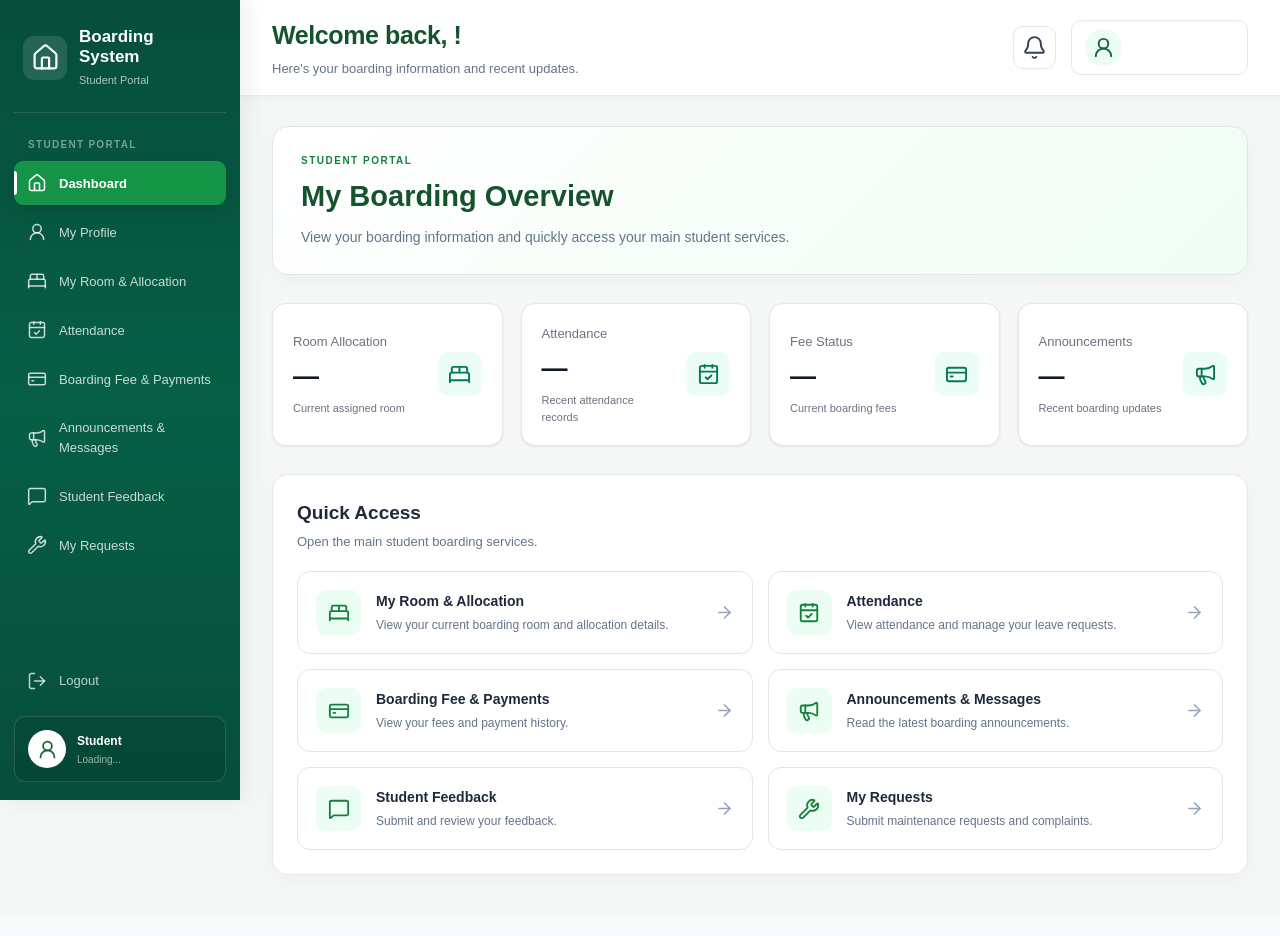
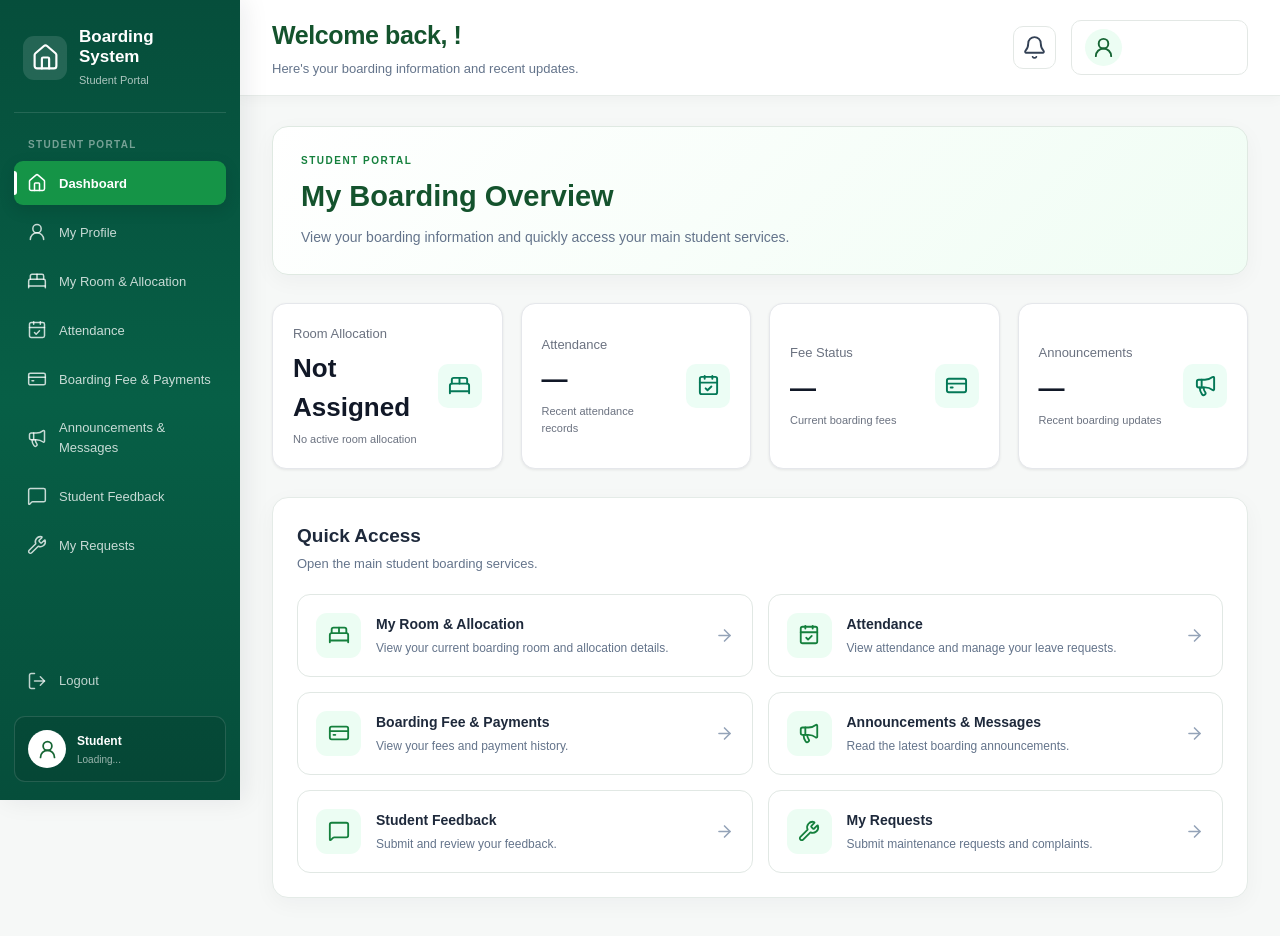
Before and after one commit to cjdebug/university-boarding-management-system, a React app in the folder frontend/: page /student/dashboard in a window 1280 px wide. Before the commit the page ends 915 px from the top, so only its background shows below. Built offline with nearby package versions, Linux system fonts and the light colour scheme; no server answers; the HTML template or start-up script is replaced by a standard one.

Commit message:
Make room allocation dashboard card functional

```diff
--- a/frontend/src/pages/student/Dashboard.jsx
+++ b/frontend/src/pages/student/Dashboard.jsx
@@ -1,4 +1,6 @@
+import { useEffect, useState } from "react";
 import { useNavigate } from "react-router-dom";
+import { apiRequest } from "../../services/api";
 import {
   BedDouble,
   CalendarCheck,
@@ -12,11 +14,35 @@ import {
 function StudentDashboard() {
   const navigate = useNavigate();
 
+    const [roomAllocation, setRoomAllocation] = useState(null);
+    const [roomLoading, setRoomLoading] = useState(true);
+
+    useEffect(() => {
+      const fetchRoomAllocation = async () => {
+        try {
+          const data = await apiRequest("/room-allocations/my");
+          setRoomAllocation(data);
+        } catch (error) {
+          setRoomAllocation(null);
+        } finally {
+          setRoomLoading(false);
+        }
+      };
+
+      fetchRoomAllocation();
+    }, []);
+
   const stats = [
     {
       title: "Room Allocation",
-      value: "—",
-      subtitle: "Current assigned room",
+      value: roomLoading
+        ? "..."
+        : roomAllocation
+          ? `Room ${roomAllocation.room_id}`
+          : "Not Assigned",
+      subtitle: roomAllocation
+        ? `Bed ${roomAllocation.bed_number || "-"}`
+        : "No active room allocation",
       icon: BedDouble,
     },
     {
```
